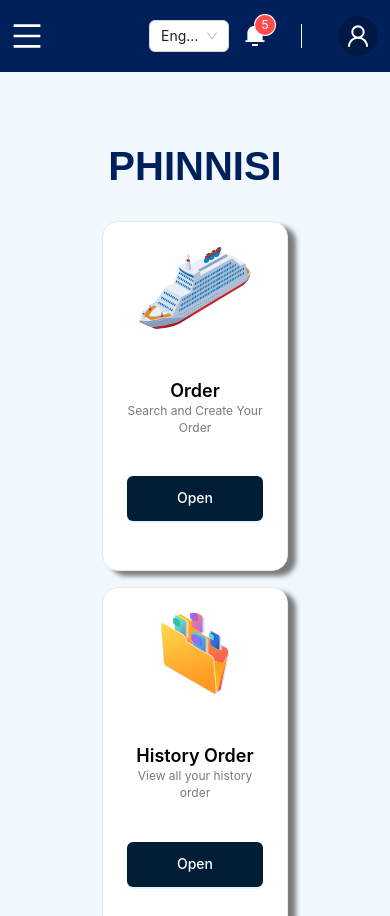
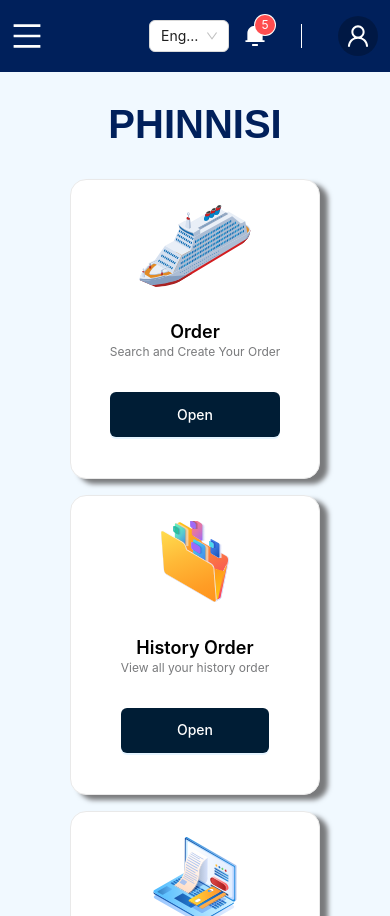
Before and after one commit to teukusem/Yatch-Project, a Next.js app: page / in a window 390 px wide. Built offline with nearby package versions, Linux system fonts and the light colour scheme.

Commit message:
bugfix / responsive width padding

```diff
--- a/src/components/organism/dashboard-card-group/styles.ts
+++ b/src/components/organism/dashboard-card-group/styles.ts
@@ -16,8 +16,8 @@ const Create = {
     box-shadow: 8px 5px 5px ${colorPallate.grey};
 
     @media (max-width: 700px) {
-      height: 350px;
-      width: 300px;
+      height: 300px;
+      width: 250px;
     }
   `,
   HeaderTextCard: styled.p`
--- a/src/layouts/Content/index.tsx
+++ b/src/layouts/Content/index.tsx
@@ -13,6 +13,9 @@ const Create = {
   WrapperSection: styled.section`
     padding: 72px 102px;
     height: 100vh;
+    @media (max-width: 700px) {
+      padding: 30px;
+    }
   `,
 };
 
```
